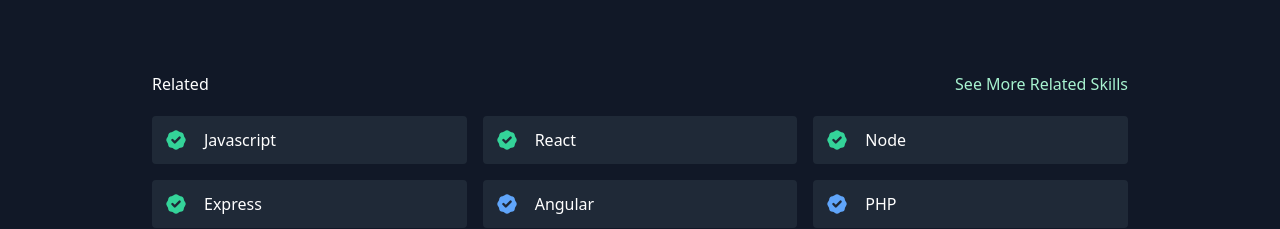
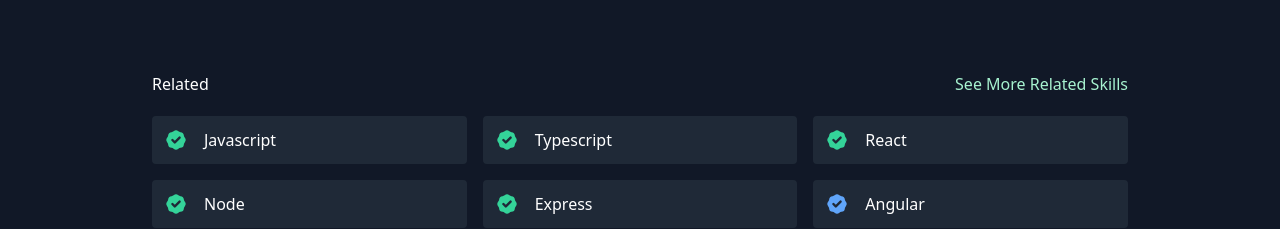
Before and after one commit to matthewrapp/my-portfolio, a React (Create React App) app: page / in a window 1280 px wide. Shown: the part 1770-1999 px from the top of the page. Built offline with nearby package versions, Linux system fonts and the light colour scheme.

Commit message:
adding typescript

```diff
--- a/src/data.js
+++ b/src/data.js
@@ -63,6 +63,7 @@
 
 export const relatedSkills = [
   { skill: 'Javascript', lvl: 'great' },
+  { skill: 'Typescript', lvl: 'great' },
   { skill: 'React', lvl: 'great' },
   { skill: 'Node', lvl: 'great' },
   { skill: 'Express', lvl: 'great' },
```
